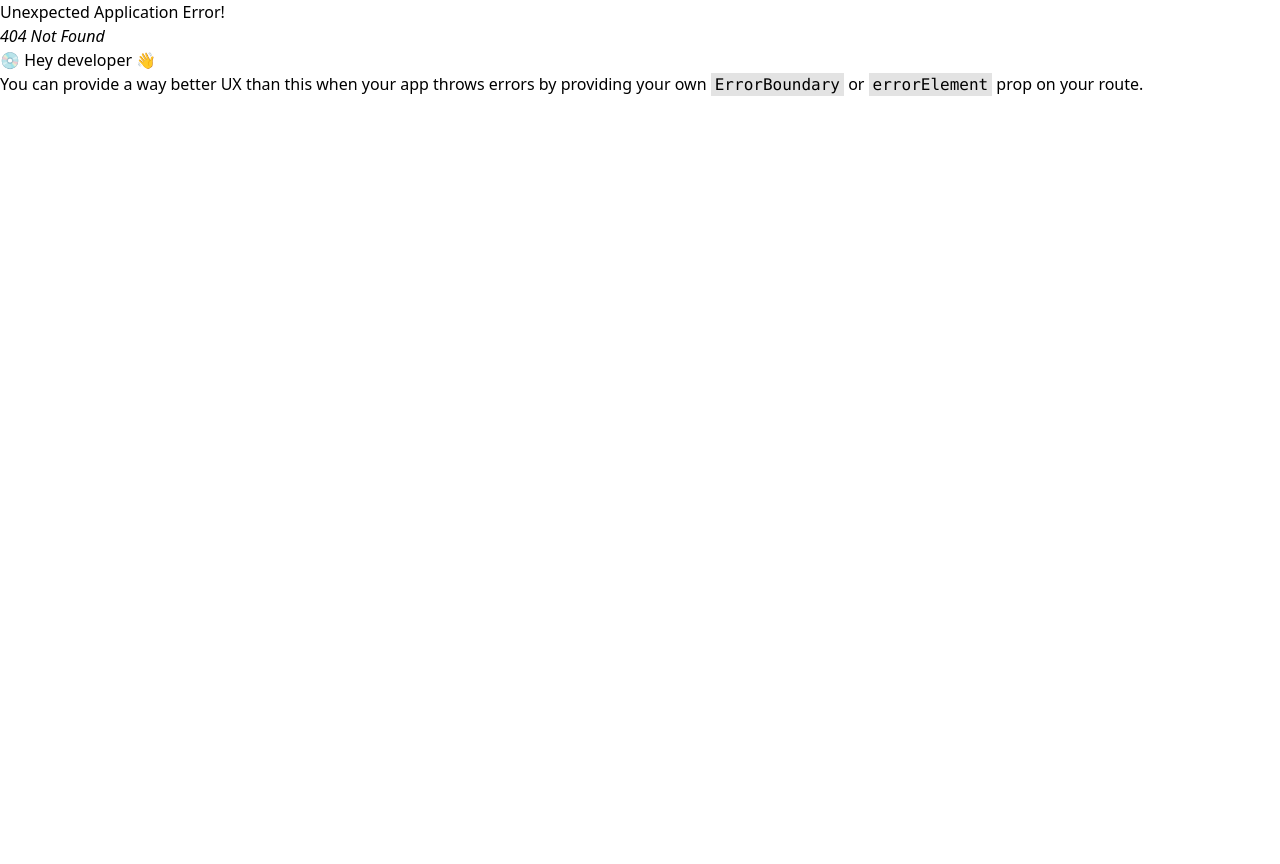
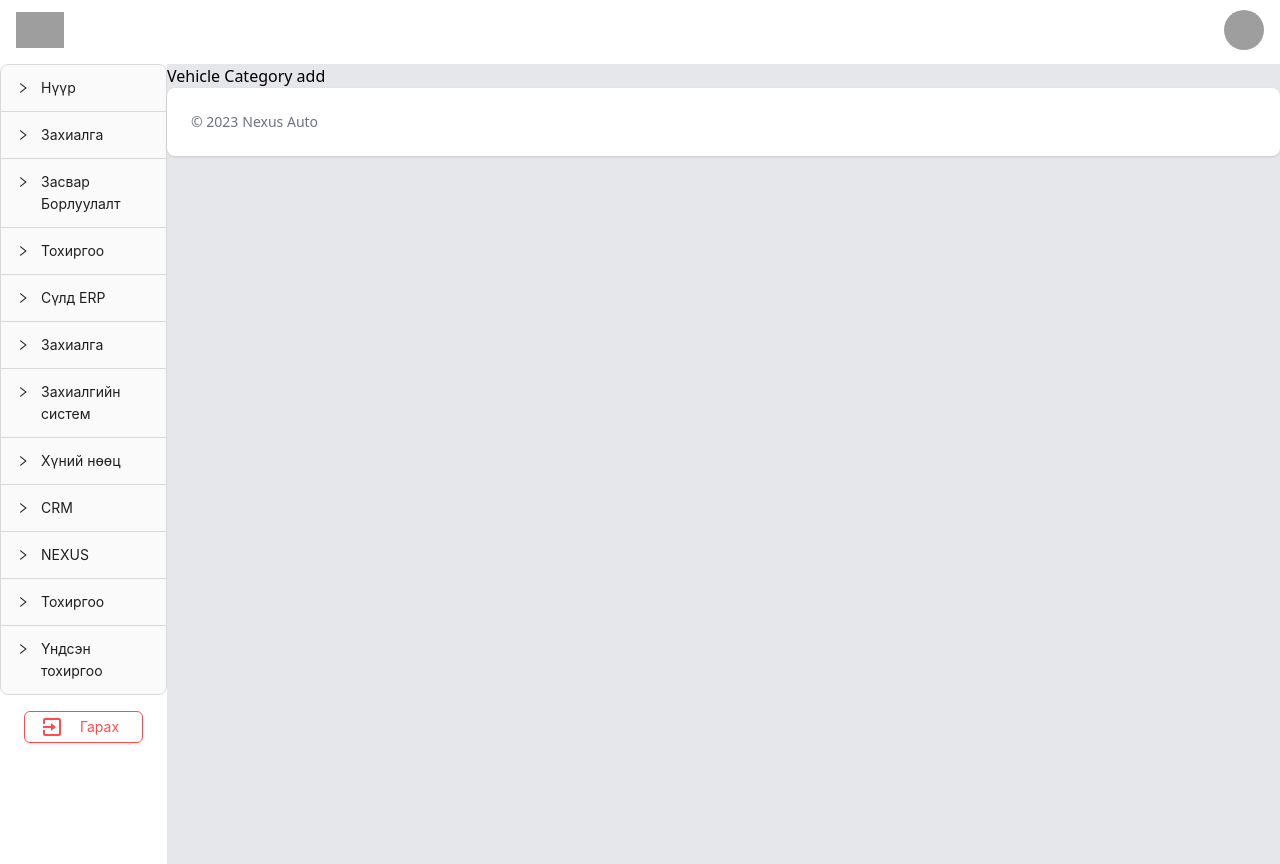
Before and after one commit to Bsodkhuu/systemly_front, a React (Vite) app: page /vehiceCategory in a window 1280 px wide. Before the commit this address had no page. Before the commit the page ends 800 px from the top, so only its background shows below. Built offline with nearby package versions, Linux system fonts and the light colour scheme; grey boxes are pictures that could not be loaded.

Commit message:
product category

```diff
--- a/src/pages/Suld/order/Product/index.tsx
+++ b/src/pages/Suld/order/Product/index.tsx
@@ -52,6 +52,8 @@ const ProductAdd = () => {
                     <div className="md:flex justify-between mb-4 space-y-3">
                         <div className="text-xl">Бүтээгдэхүүн</div>
                         <div className="md:flex gap-4">
+                            <a href="/vehiceCategory"><Button className="bg-orange-400">Машины ангилал</Button></a>
+                            <a href="/productCategory"><Button className="bg-orange-400">Бүтээгдэхүүний ангилал</Button></a>
                             <a href="/fitting"><Button className="bg-orange-400">Машины аль хэсэгт тохирох вэ</Button></a>
                             <a href="/vehicleUsage"><Button className="bg-orange-400">Машин төрөл</Button></a>
                             <a href="/prodmetric"><Button className="bg-orange-400">Бүтээгдэхүүний хэмжих нэгж</Button></a>
--- /dev/null
+++ b/src/pages/Suld/order/ProductCategory/index.tsx
@@ -0,0 +1,13 @@
+import React from "react";
+import Layout from "../../../../components/layout";
+
+
+const ProductCategoryAdd = () => {
+    return (
+        <Layout>
+
+        </Layout>
+    );
+}
+
+export default ProductCategoryAdd;
--- /dev/null
+++ b/src/pages/Suld/order/VehicleCategory/index.tsx
@@ -0,0 +1,13 @@
+import React from "react";
+import Layout from "../../../../components/layout";
+
+
+const VehicleCategoryAdd = () => {
+    return (
+        <Layout>
+            <h1>Vehicle Category add </h1>
+        </Layout>
+    );
+}
+
+export default VehicleCategoryAdd;
```
Also changed, not shown: src/main.tsx (+10 -0 lines).
